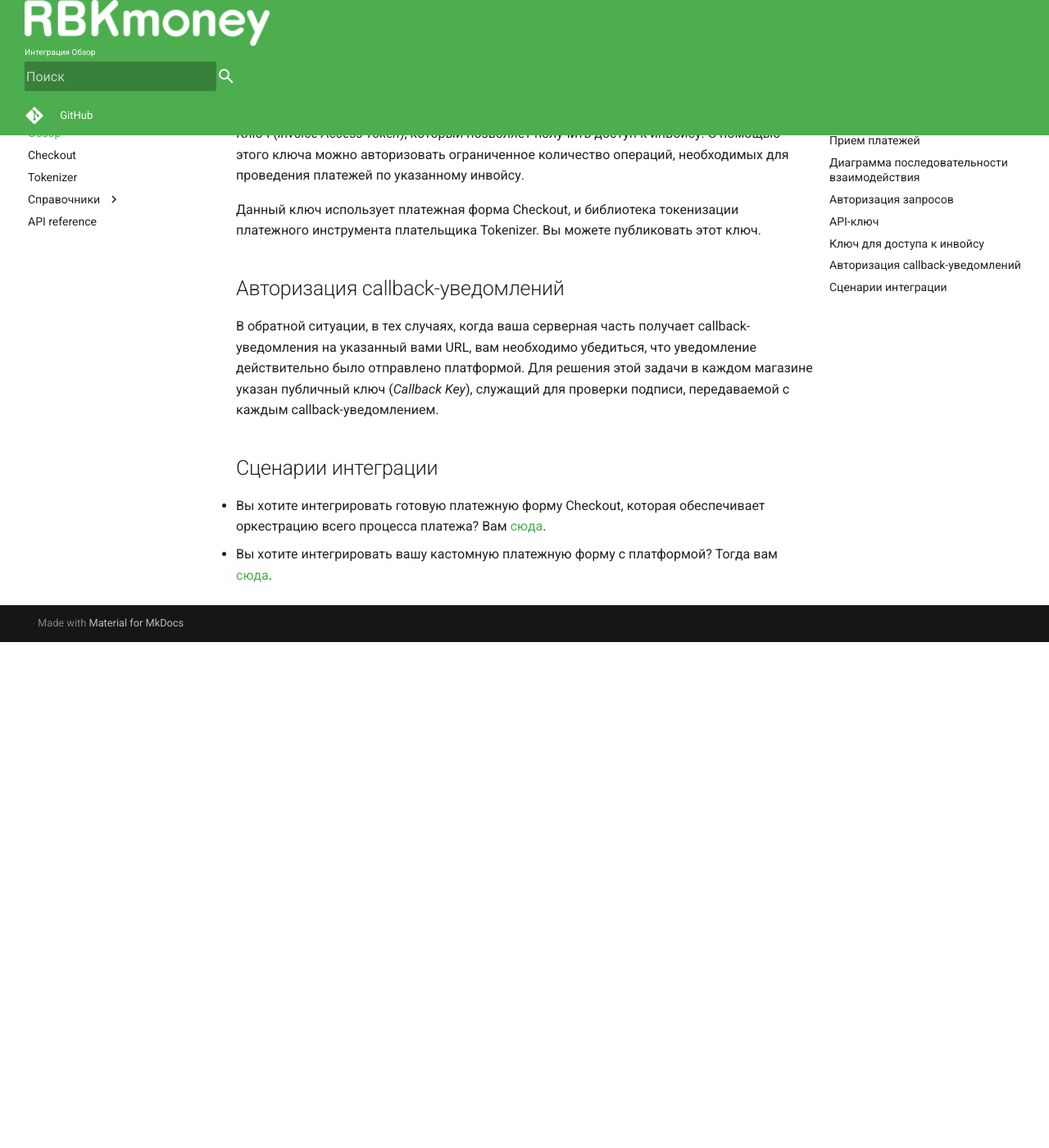
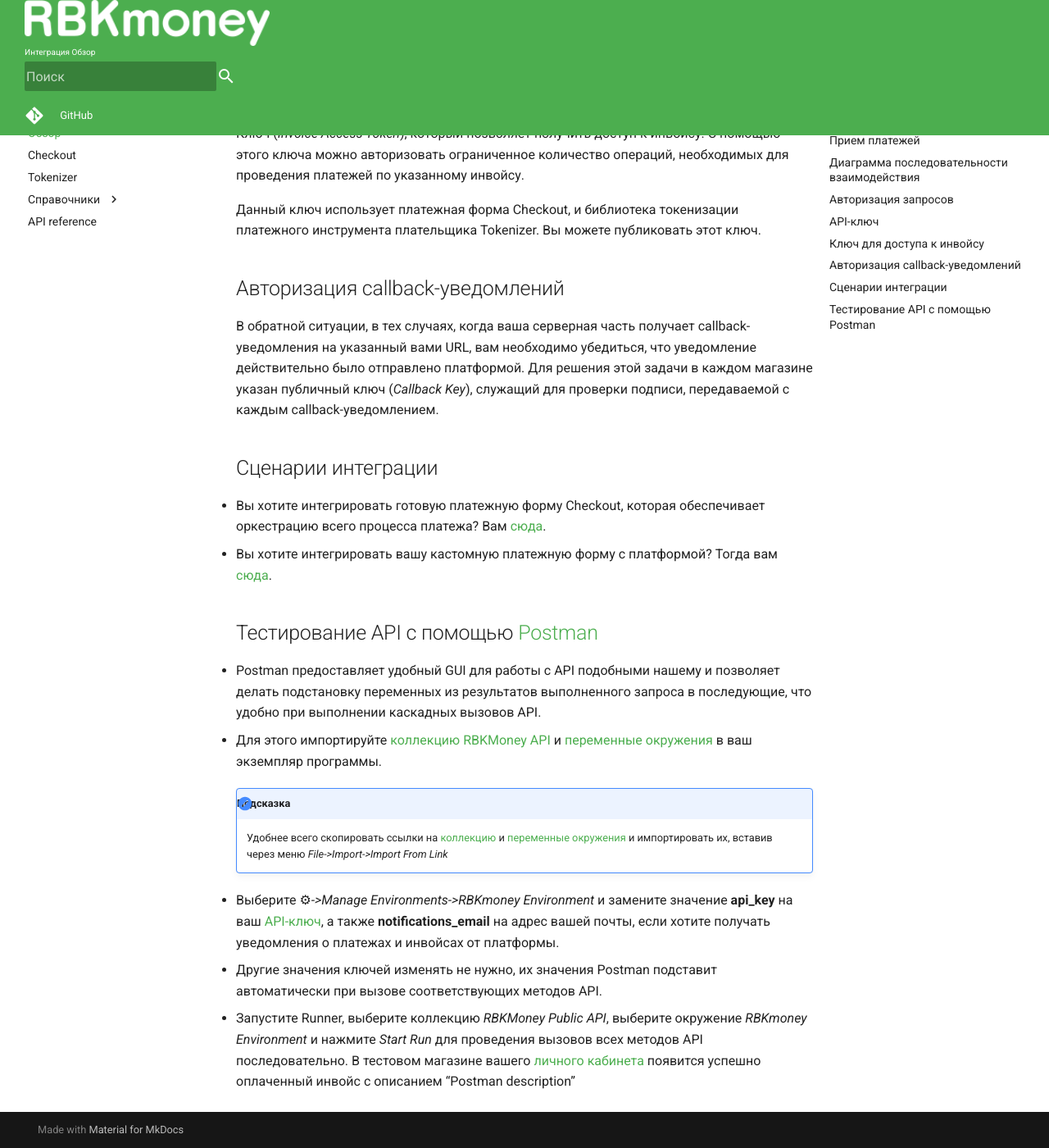
Before and after one commit to rbkmoney/docs, an MkDocs documentation site: the page built from content/integrations/overview.md, in a window 1280 px wide and 1400 px high, scrolled down 3695 px. Shown: the whole window at 82% size. Built offline with MkDocs 1.6.1 and Material for MkDocs 9.7.7, drawn with Linux system fonts in a browser that asks for light colours; nearby versions of some CDN libraries; old or Windows-style settings are respelled for this version of MkDocs; before the commit the page ends 4478 px from its top, so only the background shows below that.

Commit message:
added Postman instructions

```diff
--- a/content/integrations/overview.md
+++ b/content/integrations/overview.md
@@ -74,3 +74,15 @@
 
 - Вы хотите интегрировать готовую платежную форму Checkout, которая обеспечивает оркестрацию всего процесса платежа? Вам [сюда](/integrations/checkout).
 - Вы хотите интегрировать вашу кастомную платежную форму с платформой? Тогда вам [сюда](/integrations/tokenizer).
+
+## Тестирование API с помощью [Postman](https://www.getpostman.com/)
+
+- Postman предоставляет удобный GUI для работы с API подобными нашему и позволяет делать подстановку переменных из результатов выполненного запроса в последующие, что удобно при выполнении каскадных вызовов API.
+- Для этого импортируйте [коллекцию RBKMoney API](/postman/RBKMoney Public API.postman_collection.json) и [переменные окружения](/postman/RBKmoney Environment.postman_environment.json) в ваш экземпляр программы.
+
+!!! note "Подсказка"
+	Удобнее всего скопировать ссылки на [коллекцию](/postman/RBKMoney Public API.postman_collection.json) и [переменные окружения](/postman/RBKmoney Environment.postman_environment.json) и импортировать их, вставив через меню _File->Import->Import From Link_
+
+- Выберите &#9881;_->Manage Environments->RBKmoney Environment_ и замените значение **api_key** на ваш [API-ключ](https://dashboard.rbk.money/tokenization), а также **notifications_email** на адрес вашей почты, если хотите получать уведомления о платежах и инвойсах от платформы.
+- Другие значения ключей изменять не нужно, их значения Postman подставит автоматически при вызове соответствующих методов API.
+- Запустите Runner, выберите коллекцию _RBKMoney Public API_, выберите окружение _RBKmoney Environment_ и нажмите _Start Run_ для проведения вызовов всех методов API последовательно. В тестовом магазине вашего [личного кабинета](https://dashboard.rbk.money/analytics/1/finance) появится успешно оплаченный инвойс с описанием "Postman description"
```
Also changed, not shown: 2 other files.
